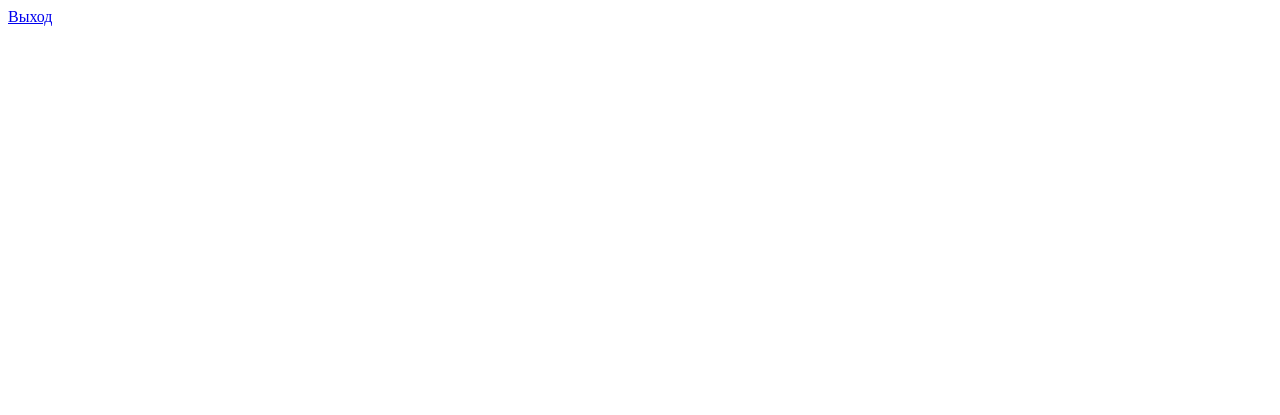
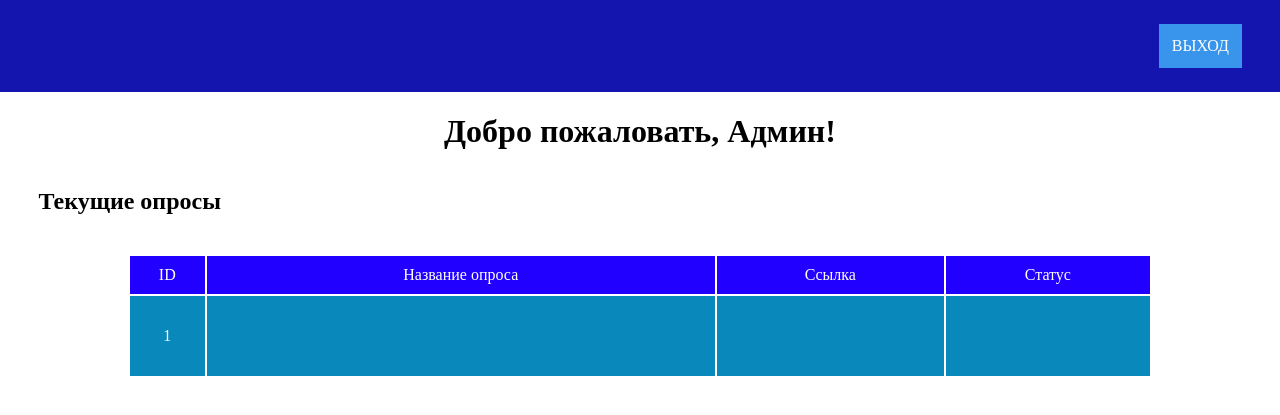
Before and after one commit to DimaDanilov/phpexam, a PHP site: page /admin_page.php in a window 1280 px wide. Before the commit the part shown is almost empty. Shown: the top 415 px of the page. Run offline with PHP 8.4, Linux system fonts and the light colour scheme; the visitor is signed in with stand-in values (Sample User, id 1); tables that the repository leaves empty or names only in its code hold one stand-in row (values such as "Sample post"); data that the repository does not hold is empty.

Commit message:
added quiz table system

```diff
--- a/admin_page.php
+++ b/admin_page.php
@@ -4,17 +4,53 @@
     <meta charset="UTF-8">
     <meta name="viewport" content="width=device-width, initial-scale=1.0">
     <title>Личная страница</title>
+    <link rel="stylesheet" href="styles/admin_page.css">
 </head>
 <body>
     <?php
     session_start();
     if (isset($_SESSION['admin'])): ?>
         <!-- Если вошёл -->
-        <a href="exit_login.php">Выход</a>
+        <div class="admin_menu">
+        <a href="exit_login.php" class="exit_btn">Выход</a>
+        </div>
+        <h1 class="admin_page__title">Добро пожаловать, Админ!</h1>
+        <h2 class="questions_title">Текущие опросы</h2>
+
+        <?php
+        $host="localhost";
+        $user="root";
+        $password="";
+        $db="phpforms_database";
+
+        $a=mysqli_connect($host,$user,$password,$db);
+        mysqli_select_db($a,$db);
+
+        $sql="select * from quiz_table";
+        $result=mysqli_query($a, $sql);
+        $num_rows=mysqli_num_rows($result);
+
+        $quiz_data=mysqli_fetch_all($result);
+        if($num_rows!=0){
+            echo'<table class="quiz_table"><tr class="quiz_tr_main"><td class="quiz_td_main">ID</td><td class="quiz_td_main">Название опроса</td><td class="quiz_td_main">Ссылка</td><td class="quiz_td_main">Статус</td></tr>';
+            for ($i=0;$i<$num_rows;$i++){
+                echo('<tr class="quiz_tr"><td class="quiz_elem">'.$quiz_data[$i][0].'</td><td class="quiz_elem">'.$quiz_data[$i][1].'</td><td class="quiz_elem">'.$quiz_data[$i][2].'</td><td class="quiz_elem">'.$quiz_data[$i][3].'</td></tr>');
+            }
+            echo'</table>';
+        }
+
+        ?>
+
+
+
+
 
     <?php else: ?>
         <!-- Если не вошёл -->
-        <a href="index.php">Войти</a>
+        <div class="admin_menu">
+        <a href="index.php" class="exit_btn">Войти</a>
+        </div>
+        <h1 class="admin_page__title">Вы не вошли в систему!</h1>
 
     <?php endif; ?>
 </body>
--- a/index.php
+++ b/index.php
@@ -37,7 +37,7 @@ $password=$_POST['password'];
     <title>Вход</title>
 </head>
 <body>
-    <form method="POST" action="#">
+    <form method="POST" action="#" class="login_form">
     <h1 class="form_h1">Вход для администратора</h1>
         <div class="form_container">
             <div class="form_field">
--- /dev/null
+++ b/styles/admin_page.css
@@ -0,0 +1,58 @@
+body{
+    margin: 0;
+    padding: 0;
+}
+
+.admin_menu{
+    background-color: rgb(20, 20, 175);
+    width: 100%;
+    padding: 3vh 0;
+    display: flex;
+    justify-content: flex-end;
+}
+
+.exit_btn{
+    color: white;
+    display: inline-block;
+    margin-right: 3%;
+    text-decoration: none;
+    text-transform: uppercase;
+    padding: 1%;
+    background-color: rgb(57, 149, 235);
+    transition: 0.3s;
+}
+
+.exit_btn:hover{
+    transform: scale(1.1);
+}
+
+.admin_page__title{
+    text-align: center;
+}
+
+.questions_title{
+    margin: 3%;
+}
+
+.quiz_table{
+    width: 80%;
+    margin: 0 auto;
+    color: white;
+    text-align: center;
+}
+
+.quiz_tr_main{
+    background-color: rgb(34, 0, 255);
+}
+
+.quiz_td_main{
+    padding: 1% 0;
+}
+
+.quiz_tr{
+    background-color: rgb(8, 136, 187);
+}
+
+.quiz_elem{
+    padding: 3% 0;
+}
--- a/styles/styles.css
+++ b/styles/styles.css
@@ -1,4 +1,4 @@
-form{
+.login_form{
     width: 70%;
     background-color: rgb(20, 20, 175);
     color: white;
```
